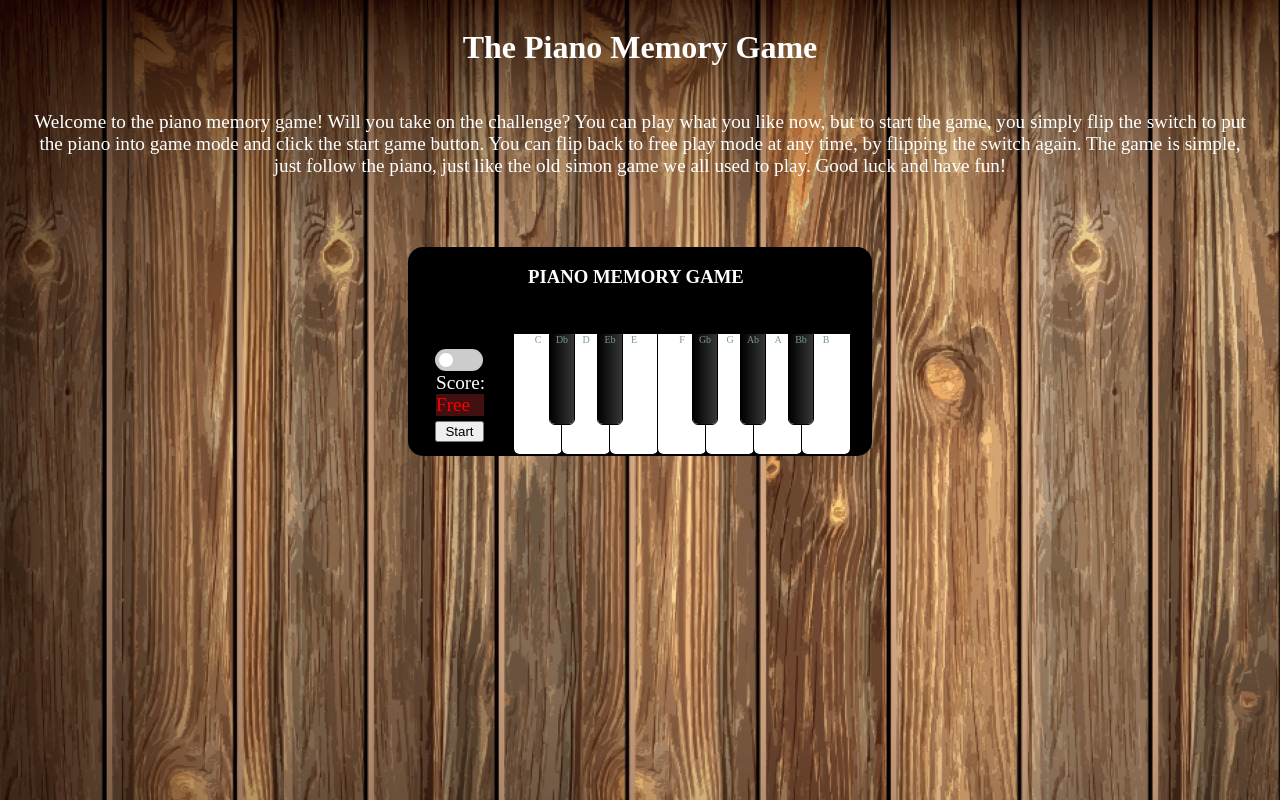
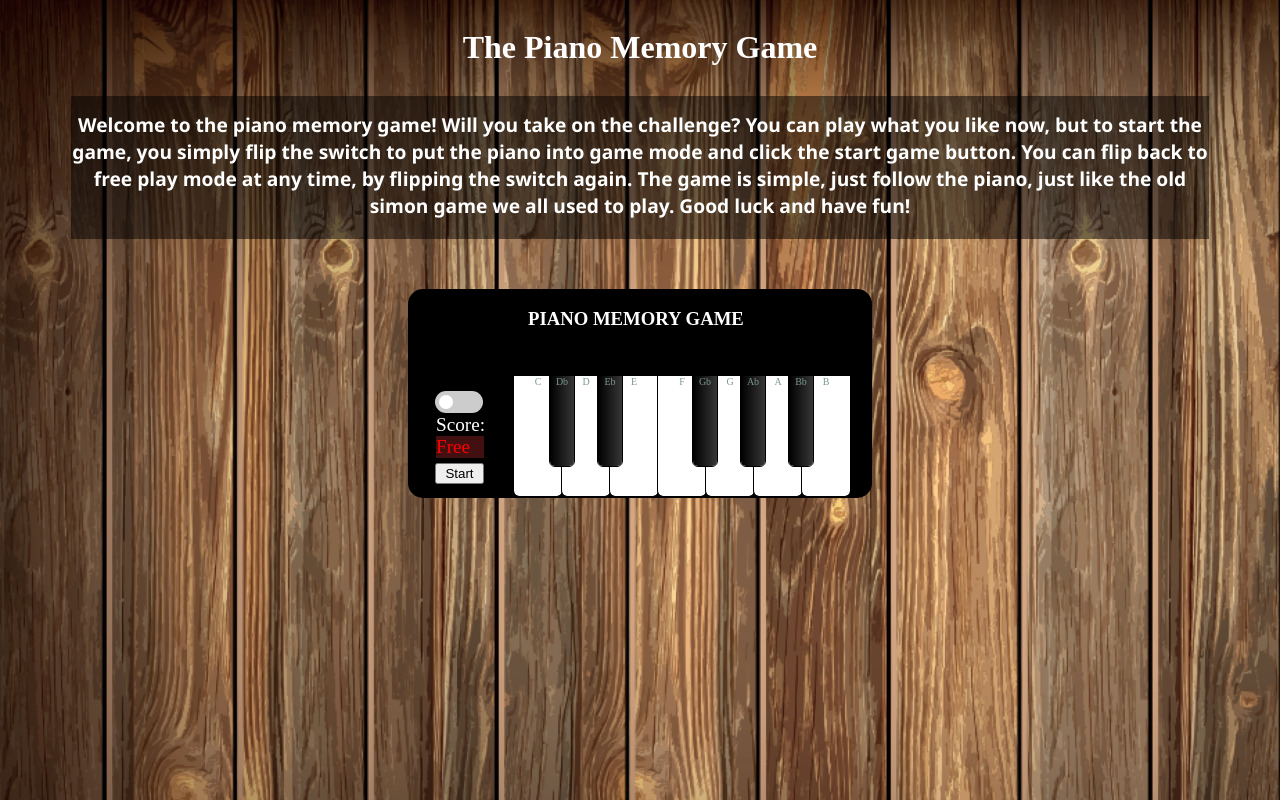
Before and after one commit to Jenkimdev/piano-memory-game, a plain HTML site: page index.html in a window 1280 px wide. Drawn offline with Linux system fonts and the light colour scheme.

Commit message:
add code for final styles

```diff
--- a/assets/css/style.css
+++ b/assets/css/style.css
@@ -16,17 +16,20 @@ li {
 }
 
 .welcome-message {
+    background-color: rgba(0, 0, 0, .5);
+    font-family: 'Segoe UI', Tahoma, Geneva, Verdana, sans-serif;
+    font-weight: bolder;
     color: rgb(255, 255, 255);
-    margin-left: 20px;
-    margin-right: 20px;
+    margin-left: 5%;
     text-align: center;
     font-size: 1.2rem;
     padding-top: 15px;
-    width: 80%%;
+    width: 90%;
     padding-bottom: 20px;
 }
 
 h1 {
+    font-weight: bold;
     color: white;
     margin-bottom: 30px;
     text-align: center;
```
